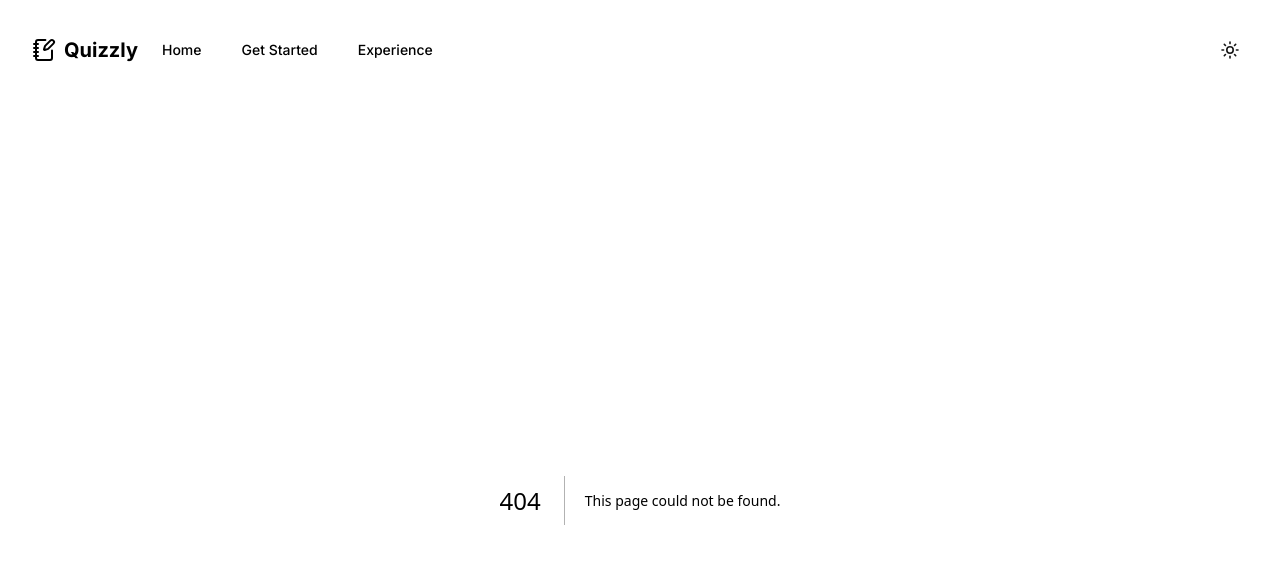
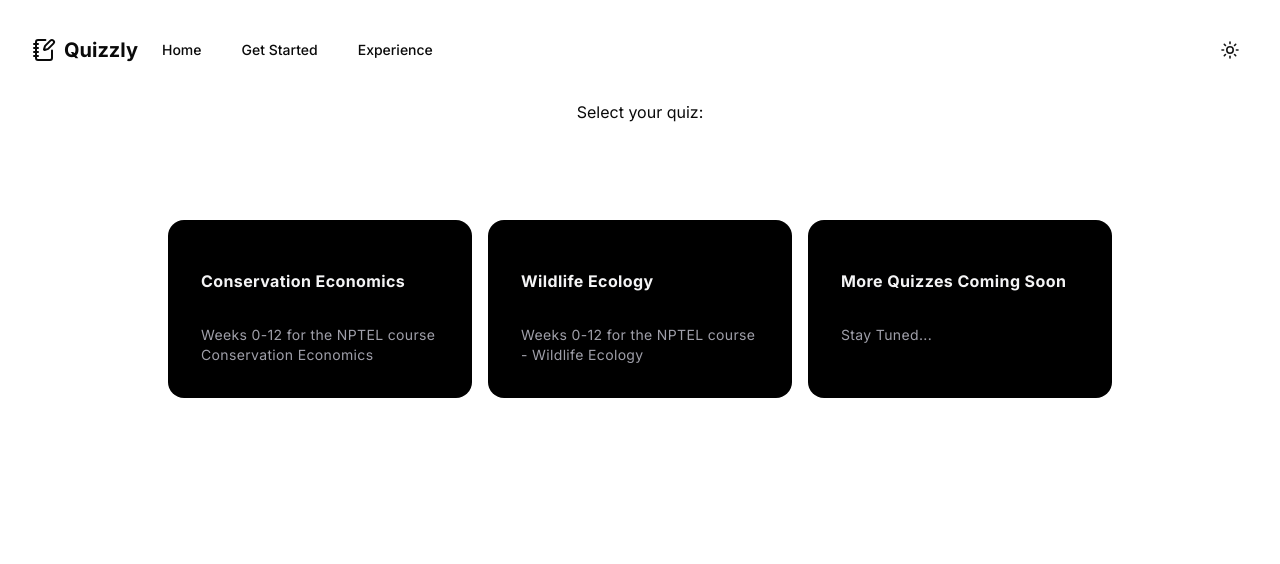
Before and after one commit to SKumr20/quizzly, a Next.js app: page /select-quiz in a window 1280 px wide. Before the commit this address had no page. Shown: the top 564 px of the page. Built offline with nearby package versions, Linux system fonts and the light colour scheme.

Commit message:
Add SelectQuiz Cards

```diff
--- /dev/null
+++ b/src/app/select-quiz/QuizCards.jsx
@@ -0,0 +1,33 @@
+import { HoverEffect } from "@/components/ui/card-hover-effect";
+import Link from "next/link";
+
+export function QuizCards() {
+  return (
+    <div className="flex justify-center w-full py-12">
+      <div className="w-full max-w-5xl px-4 sm:px-6 lg:px-8">
+        <HoverEffect items={quizzes} />
+      </div>
+    </div>
+  );
+}
+
+export const quizzes = [
+  {
+    title: "Conservation Economics",
+    description:
+      "Weeks 0-12 for the NPTEL course Conservation Economics",
+    link: "https://stripe.com",
+  },
+  {
+    title: "Wildlife Ecology",
+    description:
+      "Weeks 0-12 for the NPTEL course - Wildlife Ecology",
+    link: "https://netflix.com",
+  },
+  {
+    title: "More Quizzes Coming Soon",
+    description:
+      "Stay Tuned...",
+    link: "https://netflix.com",
+  },
+];
--- /dev/null
+++ b/src/app/select-quiz/page.jsx
@@ -0,0 +1,10 @@
+import { QuizCards } from "./QuizCards";
+export default function SelectQuiz() {
+
+    return (
+        <div className="flex flex-col justify-center items-center">
+            Select your quiz:
+            <QuizCards />
+        </div>
+    );
+  }
--- a/src/components/sections/Navbar.jsx
+++ b/src/components/sections/Navbar.jsx
@@ -25,7 +25,9 @@ const Navbar = () => {
             </Link>
           </Button>
           <Button variant="ghost" className="text-sm">
-            Get Started
+            <Link href='/select-quiz'>
+                Get Started
+            </Link>
           </Button>
           <Button variant="ghost" className="text-sm">
             <Link href='/experience'>
--- /dev/null
+++ b/src/components/ui/card-hover-effect.jsx
@@ -0,0 +1,91 @@
+"use client";
+
+import { cn } from "@/lib/utils";
+import { AnimatePresence, motion } from "motion/react";
+import Link from "next/link";
+import { useState } from "react";
+
+export const HoverEffect = ({
+  items,
+  className
+}) => {
+  let [hoveredIndex, setHoveredIndex] = useState(null);
+
+  return (
+    <div className={cn("grid grid-cols-1 md:grid-cols-2 lg:grid-cols-3 py-10", className)}>
+      {items.map((item, idx) => (
+        <Link
+          href={item?.link}
+          key={item?.link}
+          className="relative group block p-2 h-full w-full"
+          onMouseEnter={() => setHoveredIndex(idx)}
+          onMouseLeave={() => setHoveredIndex(null)}
+        >
+          <AnimatePresence mode="wait">
+            {hoveredIndex === idx && (
+              <motion.span
+                className="absolute inset-0 h-full w-full bg-neutral-200 dark:bg-slate-800/[0.8] block rounded-3xl"
+                layoutId="hoverBackground"
+                initial={{ opacity: 0 }}
+                animate={{
+                  opacity: 1,
+                  transition: { duration: 0.2 },
+                }}
+                exit={{
+                  opacity: 0,
+                  transition: { duration: 0.2 },
+                }}
+              />
+            )}
+          </AnimatePresence>
+          <Card>
+            <CardTitle>{item.title}</CardTitle>
+            <CardDescription>{item.description}</CardDescription>
+          </Card>
+        </Link>
+      ))}
+    </div>
+  );
+};
+
+export const Card = ({
+  className,
+  children
+}) => {
+  return (
+    <div
+      className={cn(
+        "rounded-2xl h-full w-full p-4 overflow-hidden bg-black border border-transparent dark:border-white/[0.2] group-hover:border-slate-700 relative z-20",
+        className
+      )}
+    >
+      <div className="relative z-50">
+        <div className="p-4">{children}</div>
+      </div>
+    </div>
+  );
+};
+
+export const CardTitle = ({
+  className,
+  children
+}) => {
+  return (
+    <h4 className={cn("text-zinc-100 font-bold tracking-wide mt-4", className)}>
+      {children}
+    </h4>
+  );
+};
+
+export const CardDescription = ({
+  className,
+  children
+}) => {
+  return (
+    <p
+      className={cn("mt-8 text-zinc-400 tracking-wide leading-relaxed text-sm", className)}
+    >
+      {children}
+    </p>
+  );
+};
```
Also changed, not shown: src/app/select-quiz/conservation-econ/page.jsx (added, +10 -0 lines).
